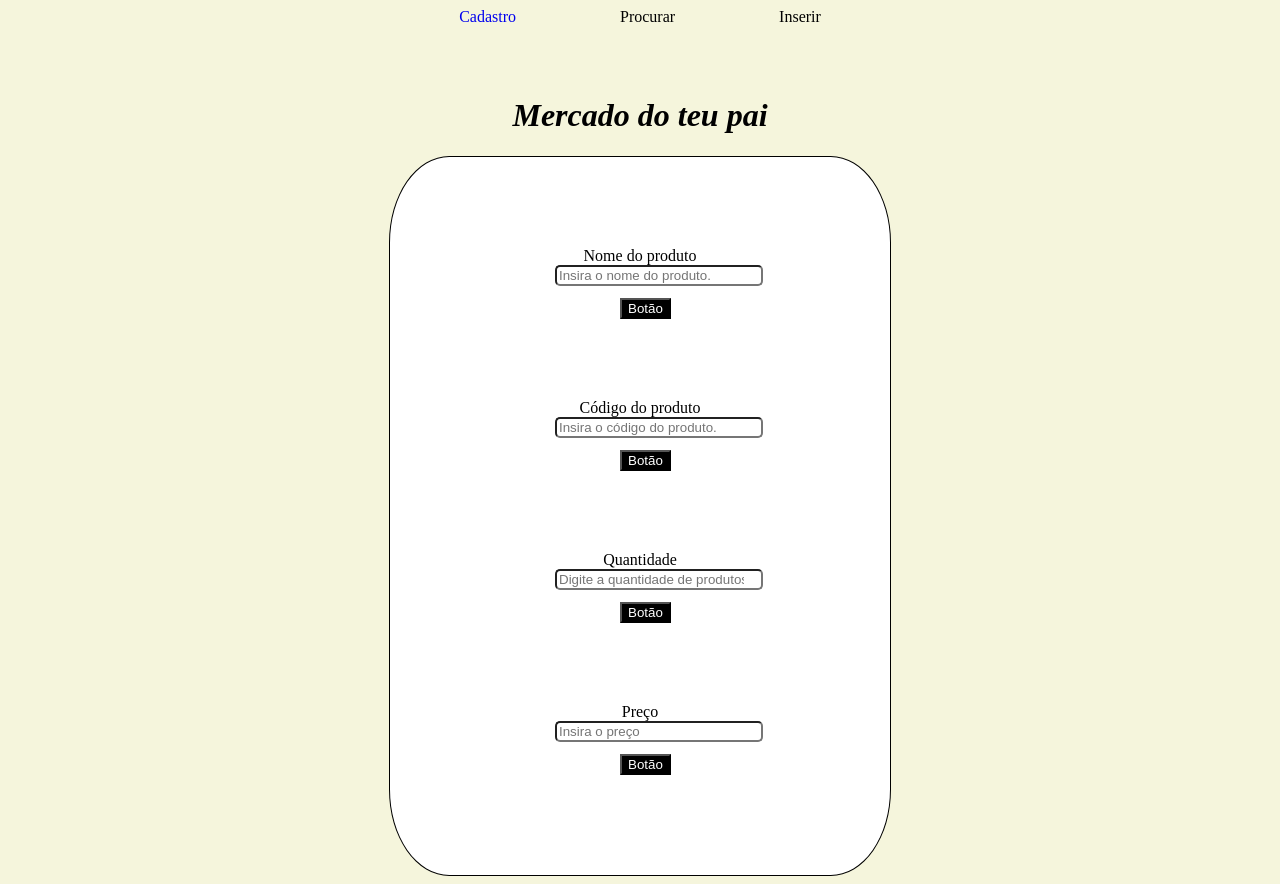
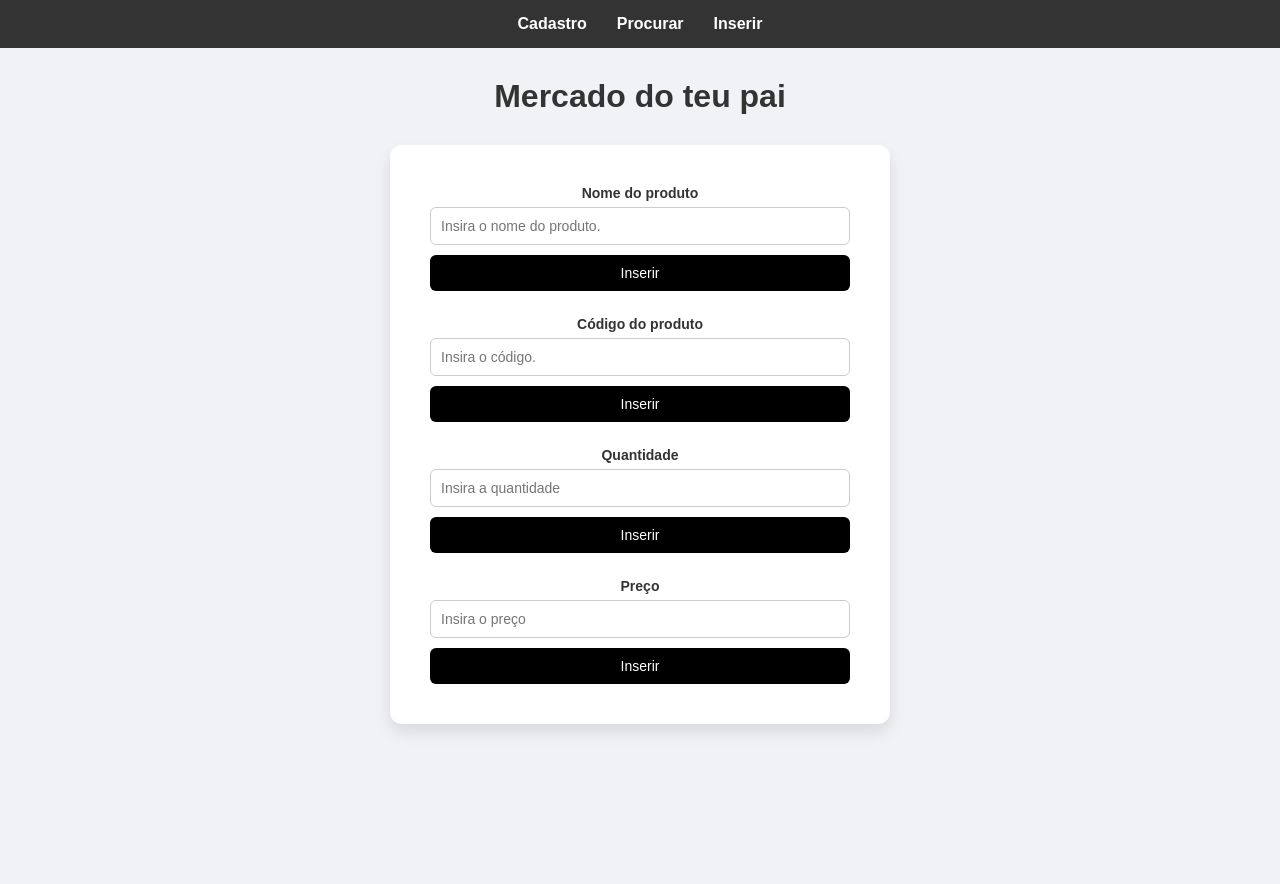
Before and after one commit to Emanuelrg2/trabalho_html, a plain HTML site: page index.html in a window 1280 px wide. After the commit the page ends 800 px from the top, so only its background shows below. Drawn offline with Linux system fonts and the light colour scheme.

Commit message:
Atualização

```diff
--- a/index.html
+++ b/index.html
@@ -4,7 +4,7 @@
 <head>
     <meta charset="UTF-8">
     <meta name="viewport" content="width=device-width, initial-scale=1.0">
-    <title>Document</title>
+    <title> Mercado</title>
     <link rel="stylesheet" href="style.css">
 </head>
 <header class="header">
@@ -14,7 +14,6 @@
         <a class="links">Inserir</a>
     </nav>
 </header>
-
 <body>
 
     <h1>Mercado do teu pai</h1>
@@ -26,25 +25,25 @@
                         <label class="label" for="name">Nome do produto</label>
                         <input class="input" type="text" required id="nome" name="nome"
                             placeholder="Insira o nome do produto.">
-                        <button type="button" class="meupa">Botão</button>
+                        <button type="button" class="meupa">Inserir</button>
                     </div>
                     <div class="l1">
                         <label class="label" for="codigo">Código do produto</label>
                         <input class="input" type="number" required id="codigo" name="codigo"
-                            placeholder="Insira o código do produto.">
-                        <button type="button" class="meupa">Botão</button>
+                            placeholder="Insira o código.">
+                        <button type="button" class="meupa">Inserir</button>
                     </div>
                     <div class="l1">
                         <label class="label" for="quantidade">Quantidade</label>
                         <input class="input" type="number" required id="quantidade" name="quantidade"
-                            placeholder="Digite a quantidade de produtos">
-                        <button type="button" class="meupa">Botão</button>
+                            placeholder="Insira a quantidade">
+                        <button type="button" class="meupa">Inserir</button>
                     </div>
                     <div class="l1">
                         <label class="label" for="preco">Preço</label>
                         <input class="input" type="number" required id="preco" name="preco"
                             placeholder="Insira o preço">
-                        <button type="button" class="meupa">Botão</button>
+                        <button type="button" class="meupa">Inserir</button>
                     </div>
                 </div>
             </form>
--- a/style.css
+++ b/style.css
@@ -1,65 +1,108 @@
-.meupa{
-    display: flex;
-    background-color: black;
-    color: white;
-    margin-left: 40%;
-    margin-top: 12px;
-}
-body{
-    background-color: beige;
+* {
+    margin: 0;
+    padding: 0;
+    box-sizing: border-box;
 }
 
-h1{
-    padding-top: 50px;
-    font-style: oblique;
-    color:black;
-    text-align: center;
+body {
+    font-family: Arial, sans-serif;
+    background-color: #f0f2f5;
+    min-height: 100vh;
+    display: flex;
+    flex-direction: column;
+    align-items: center;
 }
 
-.container{
+.header {
+    background-color: #333;
+    padding: 15px 0;
+    width: 100%;
+}
+
+.navbar {
+    display: flex;
+    justify-content: center;
+    gap: 30px;
+}
+
+.links {
+    color: white;
+    text-decoration: none;
+    font-weight: bold;
+    transition: color 0.3s;
+}
+
+.links:hover {
+    color: goldenrod;
+}
+
+h1 {
+    margin: 30px 0;
+    color: #333;
+}
+
+.container {
+    display: flex;
+    justify-content: center;
+    align-items: center;
+    width: 100%;
+}
+
+.lista {
+    background-color: white;
+    padding: 40px;
+    border-radius: 12px;
+    box-shadow: 0 8px 16px rgba(0, 0, 0, 0.1);
+    max-width: 500px;
+    width: 100%;
+}
+
+.card {
+    display: flex;
+    flex-direction: column;
+    gap: 25px;
+}
+
+.l1 {
+    display: flex;
+    flex-direction: column;
+}
+
+.label {
+    font-size: 14px;
+    font-weight: bold;
+    margin-bottom: 6px;
+    color: #333;
     display: flex;
     justify-content: center;
 }
 
-.links{
-    text-decoration: none;
-    padding: 50px;
-    justify-content: center;
+.input {
+    padding: 10px;
+    border: 1px solid #ccc;
+    border-radius: 6px;
+    font-size: 14px;
+    transition: border-color 0.3s, box-shadow 0.3s;
+}
 
+.input:focus {
+    border-color:black;
+    box-shadow: goldenrod;
+    outline: none;
 }
-a:hover{
-    text-decoration: none;
-    color: darkgoldenrod;
+
+.meupa {
+    margin-top: 10px;
+    padding: 10px;
+    background-color:black;
+    color: white;
+    border: none;
+    border-radius: 6px;
+    cursor: pointer;
+    transition: background-color 0.3s;
+    font-size: 14px;
 }
-.header{
-    justify-content: center;
-    display: flex;
+
+.meupa:hover {
+    background-color: rgb(54, 53, 53);
 }
-li{
-    display: flex;
-    justify-content: center;
-}
-.label{
-    display: flex;
-    justify-content: center;
-}
-.input{
-    display: flex;
-    margin-left:15px ;
-    border-radius: 5px;
-    color: white;
-    width: 100%;
-}
-.l1{
-    margin-top: 40%;
-}
-.lista{
-    border-radius: 12%;
-    padding-top: 10px;
-    padding-bottom: 100px;
-    padding-left: 150px;
-    padding-right: 150px;
-    background-color:white;
-    border: 1px solid black;
-
-}
```
